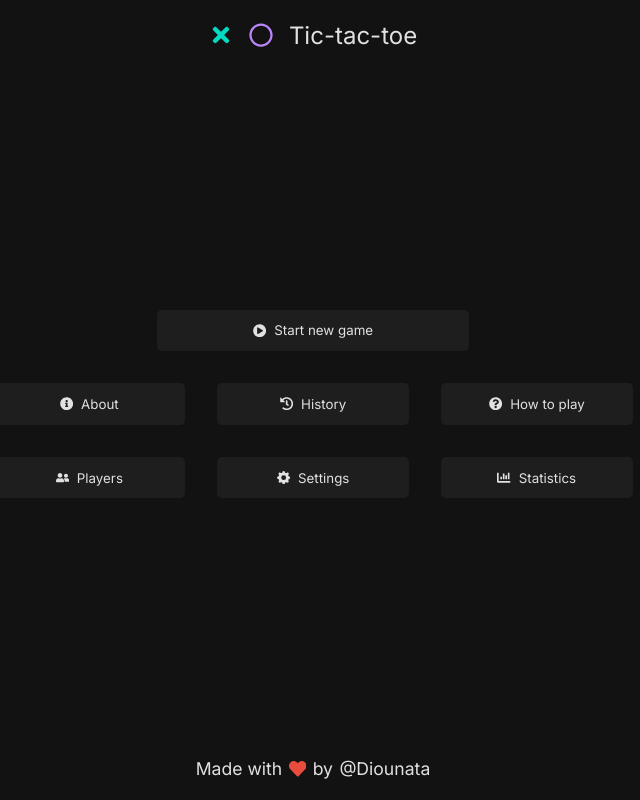
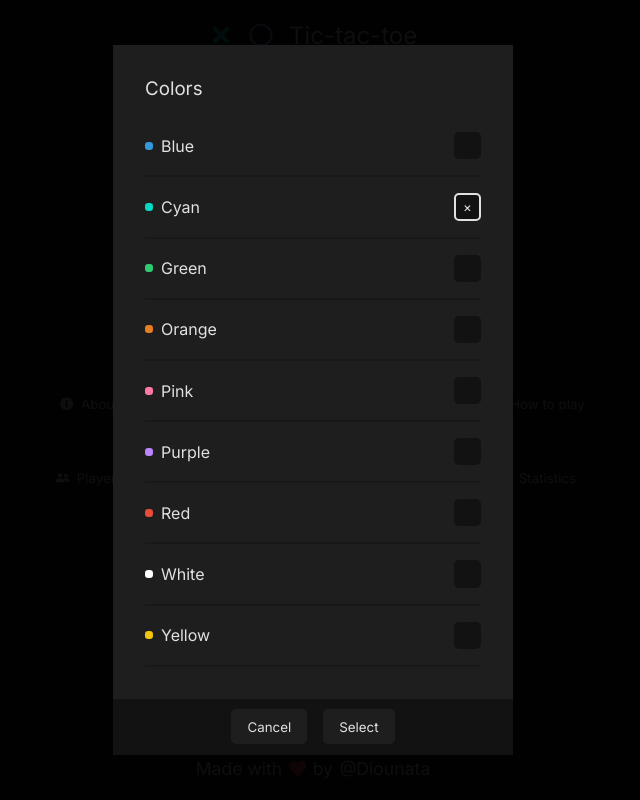
Before and after one commit to Diounata/tic-tac-toe, a Next.js app: page / in a window 1280 px wide. Shown: the whole page, without its empty margins (327-967 px from the left). Built offline with nearby package versions, Linux system fonts and the light colour scheme.

Commit message:
Created: Color Modal

```diff
--- /dev/null
+++ b/src/Components/Players/ColorsModal.tsx
@@ -0,0 +1,86 @@
+import styles from '@styles/Players/ColorsModal.module.scss';
+
+import Modal from '@Components/Modal/Modal';
+
+import { useModal } from '@Contexts/ModalContext';
+
+export default function ColorsModal() {
+    const { changeModalState } = useModal();
+
+    const colors = [
+        {
+            hex: '#3498db',
+            name: 'Blue',
+        },
+
+        {
+            hex: '#04dac2',
+            name: 'Cyan',
+        },
+
+        {
+            hex: '#2ecc71',
+            name: 'Green',
+        },
+
+        {
+            hex: '#e67e22',
+            name: 'Orange',
+        },
+
+        {
+            hex: '#fd79a8',
+            name: 'Pink',
+        },
+
+        {
+            hex: '#bb86fc',
+            name: 'Purple',
+        },
+
+        {
+            hex: '#e74c3c',
+            name: 'Red',
+        },
+
+        {
+            hex: '#fff',
+            name: 'White',
+        },
+
+        {
+            hex: '#f1c40f',
+            name: 'Yellow',
+        },
+    ];
+
+    changeModalState(true);
+
+    return (
+        <Modal>
+            <div className={styles.container}>
+                <h3>Colors</h3>
+
+                <div className={styles.colorDiv}>
+                    {colors.map((color, key) => (
+                        <div key={key}>
+                            <div>
+                                <div className={styles.colorSquare} style={{ background: color.hex }}></div>
+
+                                {color.name}
+                            </div>
+
+                            <button className={key === 1 && styles.selected}>{key === 1 && '×'}</button>
+                        </div>
+                    ))}
+                </div>
+            </div>
+
+            <footer>
+                <button>Cancel</button>
+
+                <button>Select</button>
+            </footer>
+        </Modal>
+    );
+}
--- a/src/pages/index.tsx
+++ b/src/pages/index.tsx
@@ -5,11 +5,12 @@ import O from '@Icons/O';
 
 import Menu from '@Components/General/Menu';
 import Footer from '@Components/General/Footer';
+import ColorsModal from '@Components/Players/ColorsModal';
 
 export default function Home() {
     return (
         <>
-            <TitlePage title='Home' />
+            <TitlePage title="Home" />
 
             <h2>
                 <X /> <O />
@@ -18,6 +19,8 @@ export default function Home() {
 
             <Menu />
 
+            <ColorsModal />
+
             <Footer />
         </>
     );
--- /dev/null
+++ b/src/styles/Players/ColorsModal.module.scss
@@ -0,0 +1,58 @@
+.container {
+    width: 100%;
+    max-height: 83vh;
+
+    display: flex;
+    flex-direction: column;
+    justify-content: space-between;
+    flex: 1;
+    gap: 1rem;
+
+    padding: 2rem;
+    padding-right: 0;
+    background: var(--light-color);
+
+    .colorDiv {
+        overflow: auto;
+        padding-right: 2rem;
+
+        > div {
+            display: flex;
+            align-items: center;
+            justify-content: space-between;
+            gap: 1rem;
+
+            padding: 1rem 0;
+            border-bottom: 2px solid rgba(0, 0, 0, 0.2);
+
+            > div:first-child {
+                display: flex;
+                align-items: center;
+                gap: 0.5rem;
+            }
+        }
+    }
+
+    button {
+        width: 1.7rem;
+        height: 1.7rem;
+
+        background: var(--dark-color);
+        border-radius: 5px;
+        border: 0;
+
+        color: var(--text);
+        cursor: pointer;
+        transition: 0.1s;
+    }
+
+    .selected {
+        border: 2px solid var(--text);
+    }
+
+    .colorSquare {
+        width: 0.5rem;
+        height: 0.5rem;
+        border-radius: 0.2rem;
+    }
+}
```
